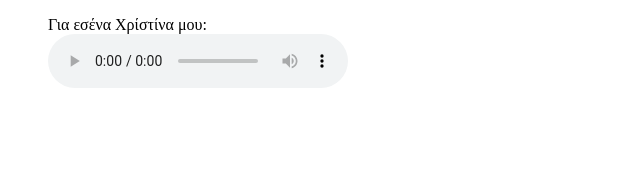
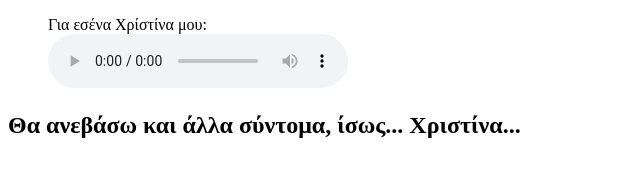
Before and after one commit to Alt43850823/Alt43850823.github.io, a plain HTML site: page index.html in a window 1280 px wide. Shown: the whole page, without its empty margins (0-640 px from the left). Drawn offline with Linux system fonts and the light colour scheme.

Commit message:
Update index.html

```diff
--- a/index.html
+++ b/index.html
@@ -13,5 +13,9 @@
                 </a>
         </audio>
     </figure>
+    <h2>
+        Θα ανεβάσω και άλλα σύντομα, ίσως...
+        Χριστίνα...
+    </h2>
 
 </body>
```
